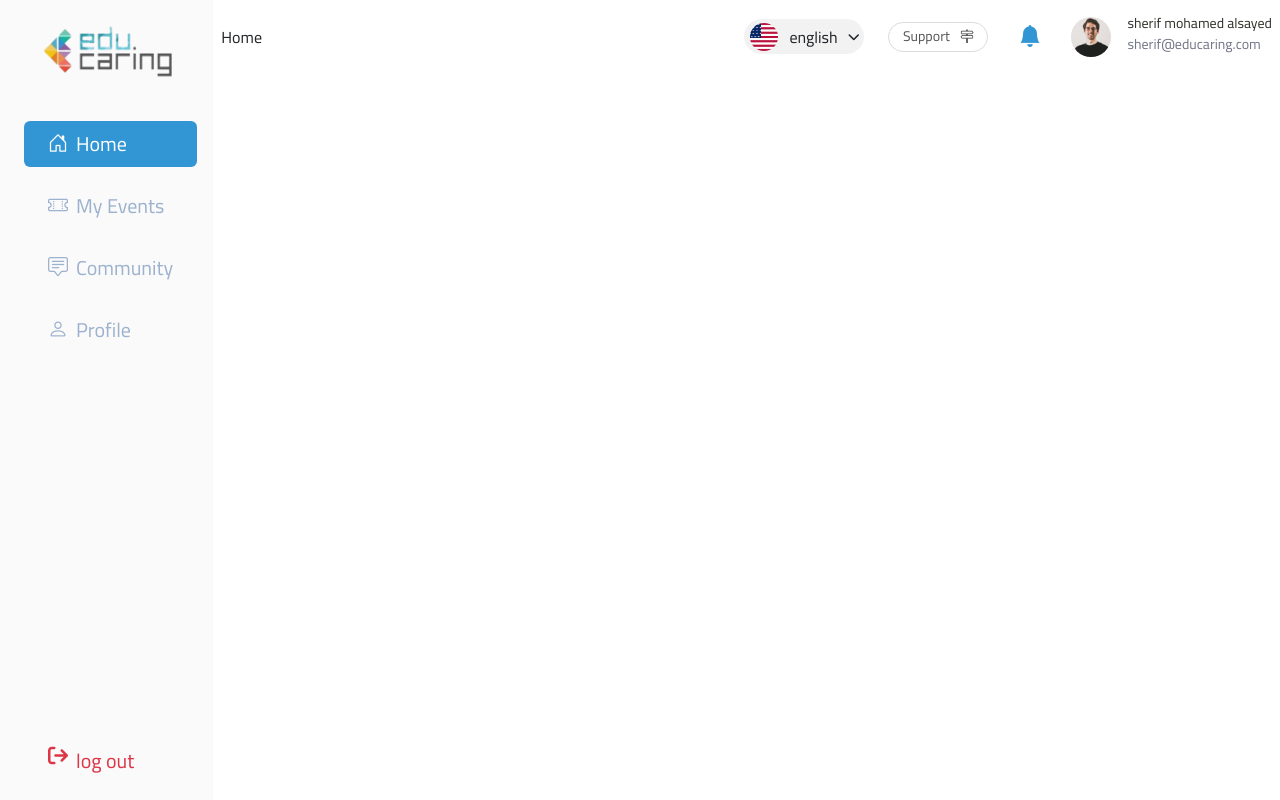
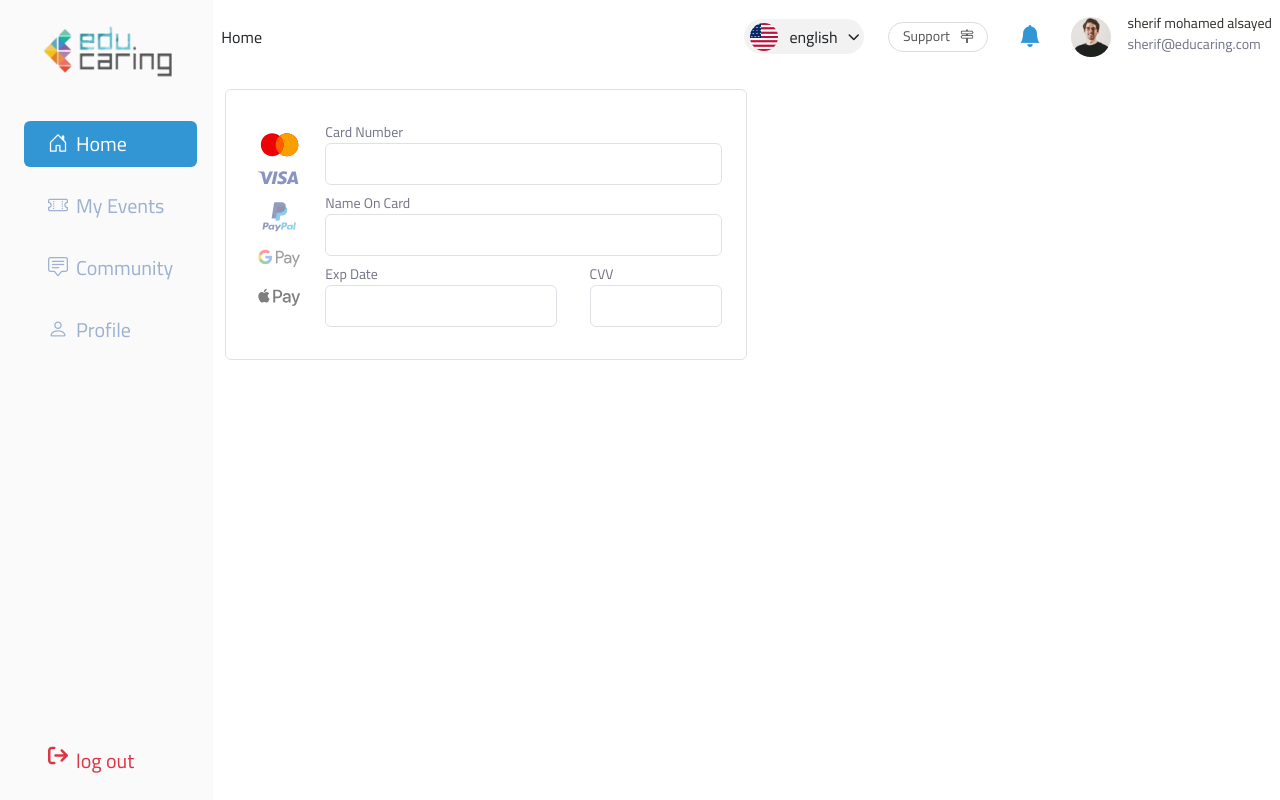
Before and after one commit to abdoBadawy74/Edu-Caring, a React (Vite) app: page /payment in a window 1280 px wide. Built offline with nearby package versions, Linux system fonts and the light colour scheme.

Commit message:
some edits

```diff
--- a/src/App.jsx
+++ b/src/App.jsx
@@ -28,7 +28,7 @@ function App() {
         <div className="col-2">
           <SideBar></SideBar>
         </div>
-        <div className="flex-grow-1">
+        <div className="flex-grow-1 overflow-hidden">
           <TopBar></TopBar>
           <Routes>
             <Route path="/" element={<Home></Home>}></Route>
--- a/src/components/Website/Profile/Profile.jsx
+++ b/src/components/Website/Profile/Profile.jsx
@@ -21,7 +21,7 @@ export default function Profile() {
   };
 
   return (
-    <div className="profile p-4 w-75 w-75">
+    <div className="profile p-4 w-75">
       <div
         className="head d-flex gap-3 align-items-center pb-3"
         style={{ borderBottom: "1px solid #DCDCDC" }}
@@ -78,7 +78,7 @@ export default function Profile() {
           {isEditMode ? (
             <input
               type="text"
-              className="border-0 mb-1 fs-5"
+              className="border-0 mb-1"
               style={{ outline: "0" }}
               value={name}
               onChange={(e) => setName(e.target.value)}
@@ -101,7 +101,7 @@ export default function Profile() {
           {isEditMode ? (
             <input
               type="text"
-              className="border-0 mb-1 fs-5"
+              className="border-0 mb-1"
               style={{ outline: "0" }}
               value={phoneNumber}
               onChange={(e) => setPhoneNumber(e.target.value)}
@@ -116,7 +116,7 @@ export default function Profile() {
           </span>
         </div>
 
-        <div className="d-flex border rounded p-3 py-2 justify-content-between gap-3">
+        <div className="d-flex border rounded p-3 py-2 justify-content-between gap-3 overflow-hidden">
           <div
             className={`info-item p-2 d-flex flex-column ${
               isEditMode ? "edit-mode" : ""
@@ -126,7 +126,7 @@ export default function Profile() {
             {isEditMode ? (
               <input
                 type="text"
-                className="border-0 mb-1 fs-5"
+                className="border-0 mb-1"
                 style={{ outline: "0" }}
                 value={dateOfBirth}
                 onChange={(e) => setDateOfBirth(e.target.value)}
@@ -151,7 +151,7 @@ export default function Profile() {
             {isEditMode ? (
               <input
                 type="text"
-                className="border-0 mb-1 fs-5"
+                className="border-0 mb-1"
                 style={{ outline: "0" }}
                 value={gender}
                 onChange={(e) => setGender(e.target.value)}
@@ -170,7 +170,7 @@ export default function Profile() {
           </div>
         </div>
 
-        <div className="d-flex border rounded p-3 py-2 justify-content-between gap-3">
+        <div className="d-flex border rounded p-3 py-2 justify-content-between gap-3 overflow-hidden">
           <div
             className={`info-item p-2 d-flex flex-column ${
               isEditMode ? "edit-mode" : ""
@@ -180,7 +180,7 @@ export default function Profile() {
             {isEditMode ? (
               <input
                 type="text"
-                className="border-0 mb-1 fs-5"
+                className="border-0 mb-1"
                 style={{ outline: "0" }}
                 value={country}
                 onChange={(e) => setCountry(e.target.value)}
@@ -205,7 +205,7 @@ export default function Profile() {
             {isEditMode ? (
               <input
                 type="text"
-                className="border-0 mb-1 fs-5"
+                className="border-0 mb-1"
                 style={{ outline: "0" }}
                 value={city}
                 onChange={(e) => setCity(e.target.value)}
@@ -232,7 +232,7 @@ export default function Profile() {
           {isEditMode ? (
             <input
               type="text"
-              className="border-0 mb-1 fs-5"
+              className="border-0 mb-1"
               style={{ outline: "0" }}
               value={healthAuthorityNumber}
               onChange={(e) => setHealthAuthorityNumber(e.target.value)}
@@ -247,7 +247,7 @@ export default function Profile() {
           </span>
         </div>
 
-        <div className="d-flex border rounded p-3 py-2 justify-content-between gap-3">
+        <div className="d-flex border rounded p-3 py-2 justify-content-between gap-3 overflow-hidden">
           <div
             className={`info-item p-2 d-flex flex-column flex-grow-1 ${
               isEditMode ? "edit-mode" : ""
@@ -257,7 +257,7 @@ export default function Profile() {
             {isEditMode ? (
               <input
                 type="text"
-                className="border-0 mb-1 fs-5"
+                className="border-0 mb-1"
                 style={{ outline: "0" }}
                 value={specialist}
                 onChange={(e) => setSpecialist(e.target.value)}
@@ -281,7 +281,7 @@ export default function Profile() {
           >
             <input
               type="text"
-              className="border-0 mb-1 fs-5"
+              className="border-0 mb-1"
               style={{ outline: "0" }}
               value={"----"}
               readOnly
--- a/src/components/Website/payment/Payment.jsx
+++ b/src/components/Website/payment/Payment.jsx
@@ -3,7 +3,12 @@ import React from "react";
 export default function Payment() {
   return (
     <div>
-      {/* <svg
+      {/*
+       */}
+      <div className="payment row p-4">
+        <div className="col-md-6 col-lg-6 border rounded p-4 d-flex gap-3">
+          <div className="d-flex flex-column align-items-center justify-content-center">
+            <svg
               width="39"
               height="24"
               viewBox="0 0 39 24"
@@ -135,9 +140,72 @@ export default function Payment() {
                 />
               </g>
             </svg>
-       */}
-       <div className="payment row ">
+          </div>
 
+          <div className="form flex-grow-1 overflow-hidden">
+            <div className="d-flex flex-column my-2">
+              <label
+                htmlFor="numCard"
+                style={{ color: "#747688", fontSize: "14px" }}
+              >
+                Card Number
+              </label>
+              <input
+                type="number"
+                id="numCard"
+                className="p-2 border rounded"
+                style={{ borderColor: "#DCDCDC", outline: "none" }}
+              />
+            </div>
+
+            <div className="d-flex flex-column my-2">
+              <label
+                htmlFor="name"
+                style={{ color: "#747688", fontSize: "14px" }}
+              >
+                Name On Card
+              </label>
+              <input
+                type="number"
+                id="name"
+                className="p-2 border rounded"
+                style={{ borderColor: "#DCDCDC", outline: "none" }}
+              />
+            </div>
+
+            <div className="d-flex justify-content-between my-2 ">
+              <div className="d-flex flex-column col-md-6 col-lg-7">
+                <label
+                  htmlFor="exDate"
+                  style={{ color: "#747688", fontSize: "14px" }}
+                >
+                  Exp Date
+                </label>
+                <input
+                  type="number"
+                  id="exDate"
+                  className="p-2 border rounded"
+                  style={{ borderColor: "#DCDCDC", outline: "none" }}
+                />
+              </div>
+
+              <div className="d-flex flex-column col-lg-4 col-md-3 ">
+                <label
+                  htmlFor="cvv"
+                  style={{ color: "#747688", fontSize: "14px" }}
+                >
+                  CVV
+                </label>
+                <input
+                  type="number"
+                  id="cvv"
+                  className="p-2 border rounded"
+                  style={{ borderColor: "#DCDCDC", outline: "none" }}
+                />
+              </div>
+            </div>
+          </div>
+        </div>
       </div>
     </div>
   );
--- a/src/index.css
+++ b/src/index.css
@@ -18,7 +18,6 @@ a {
 i {
   font-weight: 900;
 }
-
 
 /* start website  */
 
@@ -445,7 +444,7 @@ i {
 }
 @media (max-width: 500px) {
   .home-comp .coming-events .event {
-    width: 400px;
+    width: 330px;
     height: 200px;
   }
 }
@@ -878,7 +877,6 @@ i {
 }
 .info-item.edit-mode {
   background-color: #f9f9f9;
-  padding: 10px;
 }
 @media (max-width: 767px) {
   .profile {
@@ -891,6 +889,16 @@ i {
   .profile .head label i {
     right: -5px !important;
     bottom: -5px !important;
+  }
+}
+@media (max-width: 400px) {
+  .profile .head {
+    flex-direction: column !important;
+  }
+}
+@media (max-width: 400px) {
+  .profile .info {
+    grid-template-columns: repeat(auto-fill, minmax(260px, 1fr)) !important;
   }
 }
 
```
Lines whose indentation alone changed are shown as unchanged.
